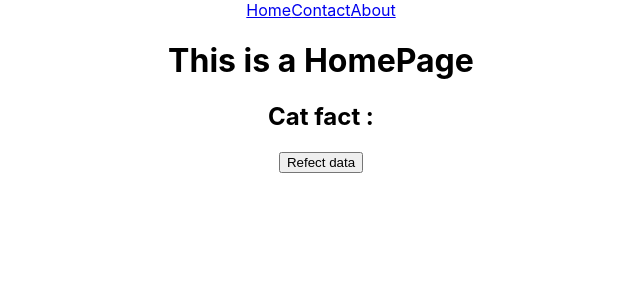
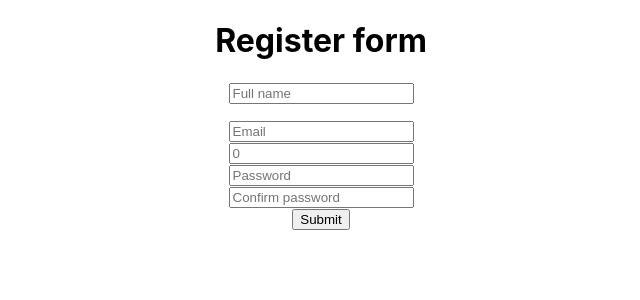
Before and after one commit to holequotin/React-Tutorial, a React (Create React App) app: page / in a window 1280 px wide. Shown: the top 300 px of the page, without its empty margins (319-959 px from the left). Built offline with nearby package versions, Linux system fonts and the light colour scheme; no server answers.

Commit message:
react form

```diff
--- a/package.json
+++ b/package.json
@@ -3,6 +3,7 @@
   "version": "0.1.0",
   "private": true,
   "dependencies": {
+    "@hookform/resolvers": "^2.9.11",
     "@tanstack/react-query": "^4.27.0",
     "@testing-library/jest-dom": "^5.16.5",
     "@testing-library/react": "^13.4.0",
@@ -10,10 +11,12 @@
     "axios": "^1.3.4",
     "react": "^18.2.0",
     "react-dom": "^18.2.0",
+    "react-hook-form": "^7.43.7",
     "react-query": "^3.39.3",
     "react-router-dom": "^6.9.0",
     "react-scripts": "5.0.1",
-    "web-vitals": "^2.1.4"
+    "web-vitals": "^2.1.4",
+    "yup": "^1.0.2"
   },
   "scripts": {
     "start": "react-scripts start",
--- a/src/App.css
+++ b/src/App.css
@@ -39,3 +39,6 @@
 .name {
   color: red;
 }
+p{
+  color: red;
+}
--- a/src/App.js
+++ b/src/App.js
@@ -1,35 +1,14 @@
 import './App.css';
-import { BrowserRouter as Router, Routes, Route, Form } from 'react-router-dom';
-import { Home } from './components/Home';
-import { Contact } from './components/Contact';
-import { About } from './components/About';
-import { Navbar } from './components/Navbar';
-import { createContext, useState } from 'react';
-import { QueryClient, QueryClientProvider } from '@tanstack/react-query';
+import { Form } from './components/Form';
 
-export const AppContext = createContext();
 function App() {
-  const client = new QueryClient({
-    defaultOptions:{
-      queries:{
-        refetchOnWindowFocus:false,
-      }
-    }
-  });
+
   //thằng dependencies không phải là một giá trị mà nó là một cái biến, useEffect sẽ được gọi lại khi các biến dependencies thay đổi
   //onclick event trong này phải gọi hàm trống rồi truyền hàm khác vào
   return <div className = "App">
-    <QueryClientProvider client={client}>
-      <Router>
-        <Navbar></Navbar>
-        <Routes>
-          {/*Sử dụng component bên trong thằng element*/}
-          <Route path="/" element = {<Home/>}></Route>
-          <Route path="/contact" element = {<Contact/>}></Route>
-          <Route path="/about" element = {<About/>}></Route>
-        </Routes>
-      </Router>
-    </QueryClientProvider>
+      <Form>
+
+      </Form>
   </div>
 }
 export default App;
--- /dev/null
+++ b/src/components/Form.js
@@ -0,0 +1,30 @@
+import { useForm } from "react-hook-form"
+import * as yup from 'yup'
+import {yupResolver} from '@hookform/resolvers/yup'
+export const Form = () => {
+    const schema = yup.object().shape({
+        fullname : yup.string().required("Full name is required"),
+        email : yup.string().email().required(),
+        age : yup.number().positive().required().min(10),
+        password :yup.string().min(4).max(12).required(),
+        confirm_password : yup.string().oneOf([yup.ref("password"),null])
+    })
+
+    const {register , handleSubmit,formState : {errors} } = useForm(
+        {
+            resolver: yupResolver(schema)
+        }
+    )
+
+    return <form>
+        <h1>Register form</h1>
+        <input type = "text" name="fullname" placeholder="Full name" {...register("fullname")} ></input> <br></br>
+        <p>{errors.fullname?.message}</p>
+        <input type = "email" name="email" placeholder="Email" {...register("email")}></input> <br></br>
+        <input type = "number" name = "age" placeholder="0" {...register("age")}></input> <br></br>
+        <input type = "password" name = "password" placeholder="Password" {...register("password")}></input> <br></br>
+        <input type = "password" name = "confirm_password" placeholder="Confirm password" {...register("confirm_password")}></input> <br></br>
+
+        <button onClick={handleSubmit((data) => {console.log(data)})} >Submit</button>
+    </form>
+}
```
Also changed, not shown: 1 other file (tests, documents, lock files or other folders).
